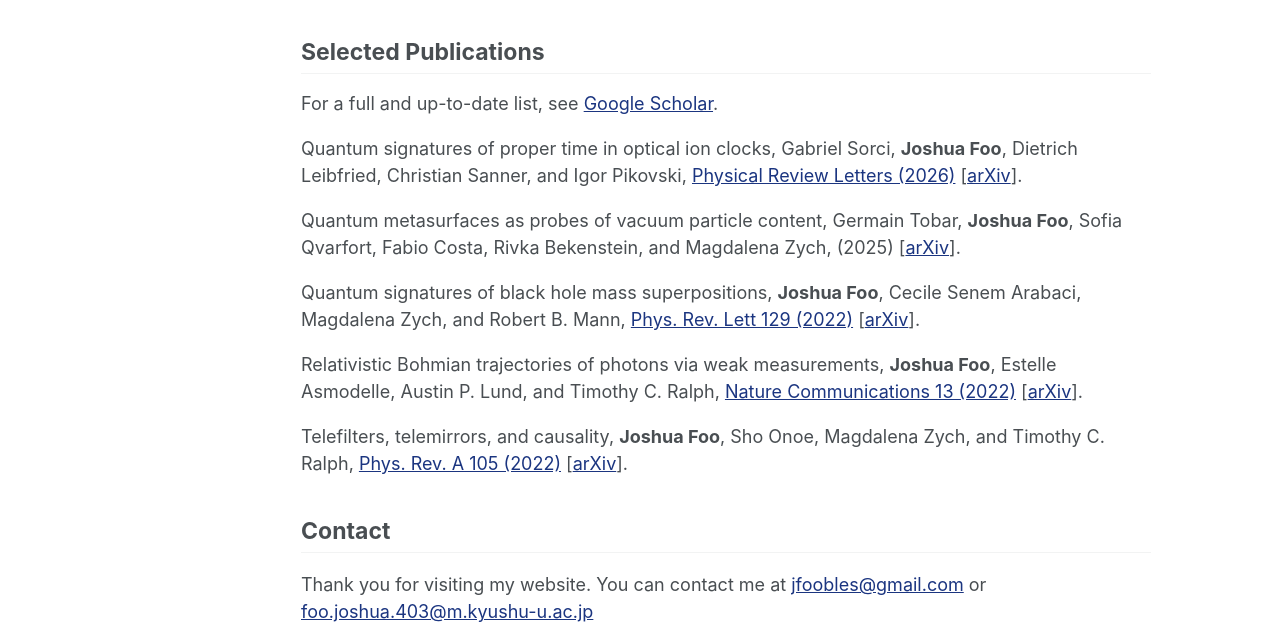
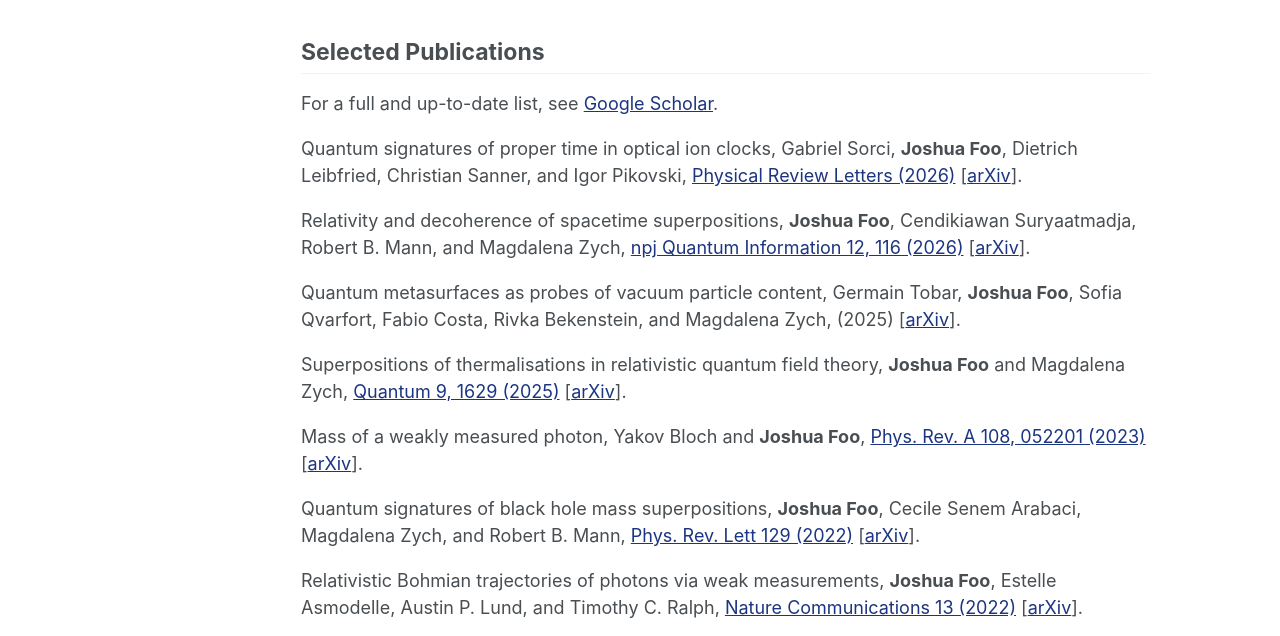
Before and after one commit to joshuafoo/research-website, a plain HTML site: page index.html in a window 1280 px wide. Shown: the part 601-1237 px from the top of the page. Drawn offline with Linux system fonts and the light colour scheme.

Commit message:
Add selected research publications
Co-authored-by: Copilot <223556219+Copilot@users.noreply.github.com>

```diff
--- a/index.html
+++ b/index.html
@@ -38,7 +38,10 @@
         <h2>Selected Publications</h2>
         <p>For a full and up-to-date list, see <a href="https://scholar.google.com/citations?user=iPHpngQAAAAJ&amp;hl=en">Google Scholar</a>.</p>
         <p>Quantum signatures of proper time in optical ion clocks, Gabriel Sorci, <strong>Joshua Foo</strong>, Dietrich Leibfried, Christian Sanner, and Igor Pikovski, <a href="https://journals.aps.org/prl/abstract/10.1103/qhj9-pc2b">Physical Review Letters (2026)</a> [<a href="https://arxiv.org/abs/2509.09573">arXiv</a>].</p>
+        <p>Relativity and decoherence of spacetime superpositions, <strong>Joshua Foo</strong>, Cendikiawan Suryaatmadja, Robert B. Mann, and Magdalena Zych, <a href="https://www.nature.com/articles/s41534-026-01234-x">npj Quantum Information 12, 116 (2026)</a> [<a href="https://arxiv.org/abs/2302.03259">arXiv</a>].</p>
         <p>Quantum metasurfaces as probes of vacuum particle content, Germain Tobar, <strong>Joshua Foo</strong>, Sofia Qvarfort, Fabio Costa, Rivka Bekenstein, and Magdalena Zych, (2025) [<a href="https://arxiv.org/abs/2503.03838">arXiv</a>].</p>
+        <p>Superpositions of thermalisations in relativistic quantum field theory, <strong>Joshua Foo</strong> and Magdalena Zych, <a href="https://quantum-journal.org/papers/q-2025-02-11-1629/">Quantum 9, 1629 (2025)</a> [<a href="https://arxiv.org/abs/2307.02593">arXiv</a>].</p>
+        <p>Mass of a weakly measured photon, Yakov Bloch and <strong>Joshua Foo</strong>, <a href="https://journals.aps.org/pra/abstract/10.1103/PhysRevA.108.052201">Phys. Rev. A 108, 052201 (2023)</a> [<a href="https://arxiv.org/abs/2305.00891">arXiv</a>].</p>
         <p>Quantum signatures of black hole mass superpositions, <strong>Joshua Foo</strong>, Cecile Senem Arabaci, Magdalena Zych, and Robert B. Mann, <a href="https://journals.aps.org/prl/abstract/10.1103/PhysRevLett.129.181301">Phys. Rev. Lett 129 (2022)</a> [<a href="https://arxiv.org/abs/2111.13315">arXiv</a>].</p>
         <p>Relativistic Bohmian trajectories of photons via weak measurements, <strong>Joshua Foo</strong>, Estelle Asmodelle, Austin P. Lund, and Timothy C. Ralph, <a href="https://www.nature.com/articles/s41467-022-31608-6">Nature Communications 13 (2022)</a> [<a href="https://arxiv.org/abs/2108.05169">arXiv</a>].</p>
         <p>Telefilters, telemirrors, and causality, <strong>Joshua Foo</strong>, Sho Onoe, Magdalena Zych, and Timothy C. Ralph, <a href="https://journals.aps.org/pra/abstract/10.1103/PhysRevA.105.033711">Phys. Rev. A 105 (2022)</a> [<a href="https://arxiv.org/abs/2106.09926">arXiv</a>].</p>
```
